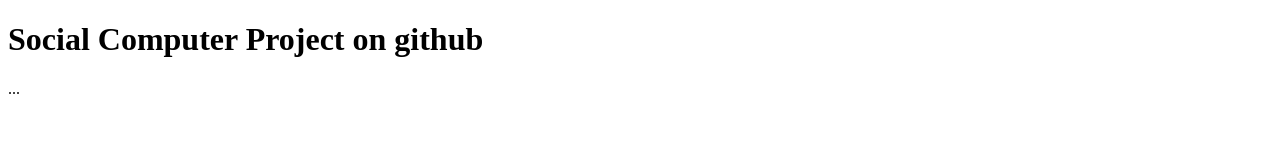
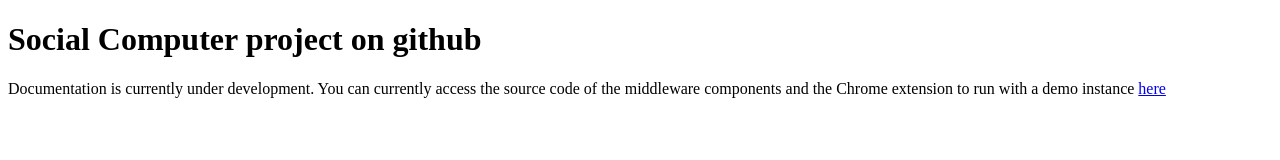
Before and after one commit to Social-Computer/social-computer.github.io, a plain HTML site: page index.html in a window 1280 px wide. Drawn offline with Linux system fonts and the light colour scheme.

Commit message:
Update index.html

```diff
--- a/index.html
+++ b/index.html
@@ -1,7 +1,7 @@
 <!DOCTYPE html>
 <html>
 <body>
-<h1>Social Computer Project on github</h1>
-<p>...</p>
+<h1>Social Computer project on github</h1>
+<p>Documentation is currently under development. You can currently access the source code of the middleware components and the Chrome extension to run with a demo instance <a href="https://github.com/project-recoin">here</a></a></p>
 </body>
 </html>
```
